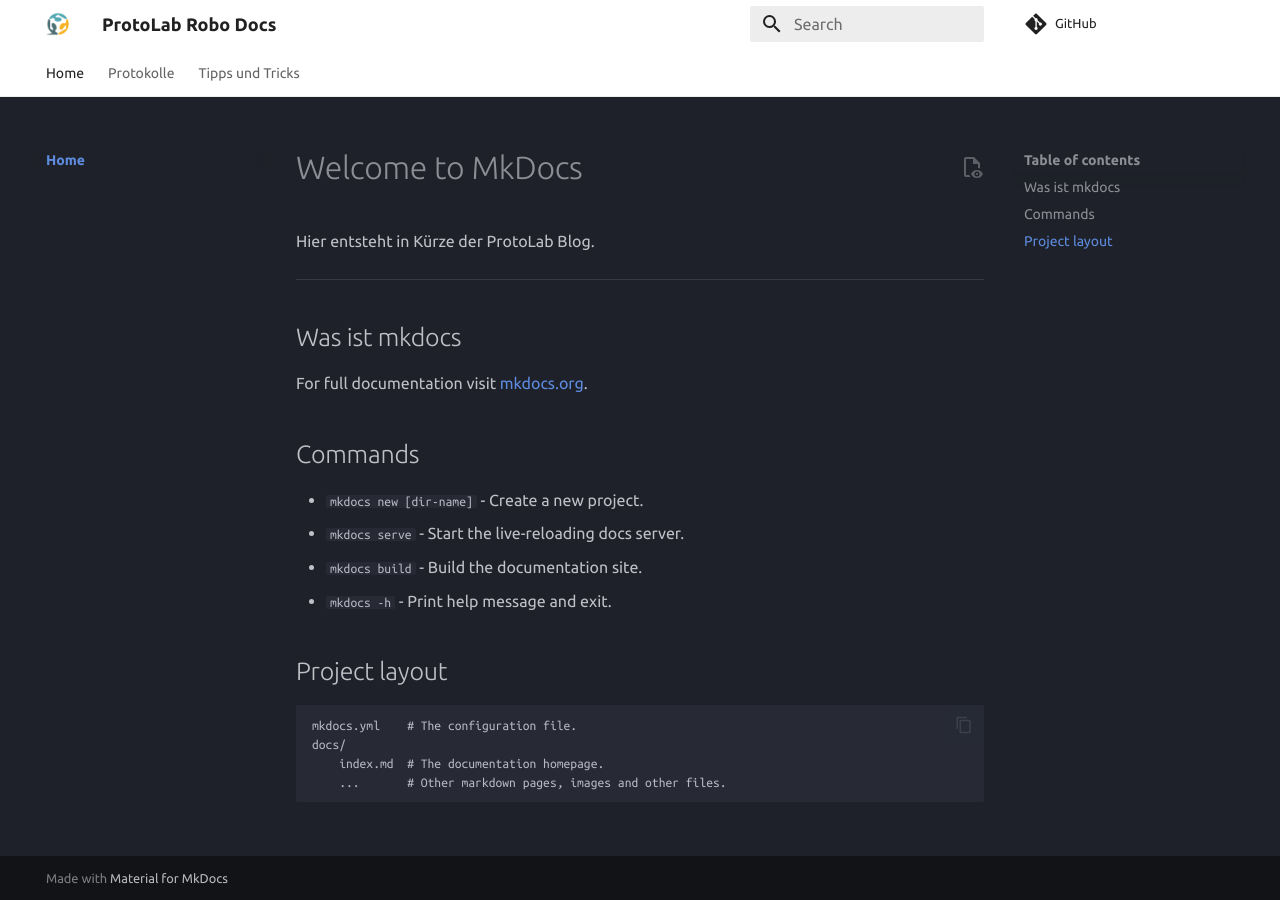
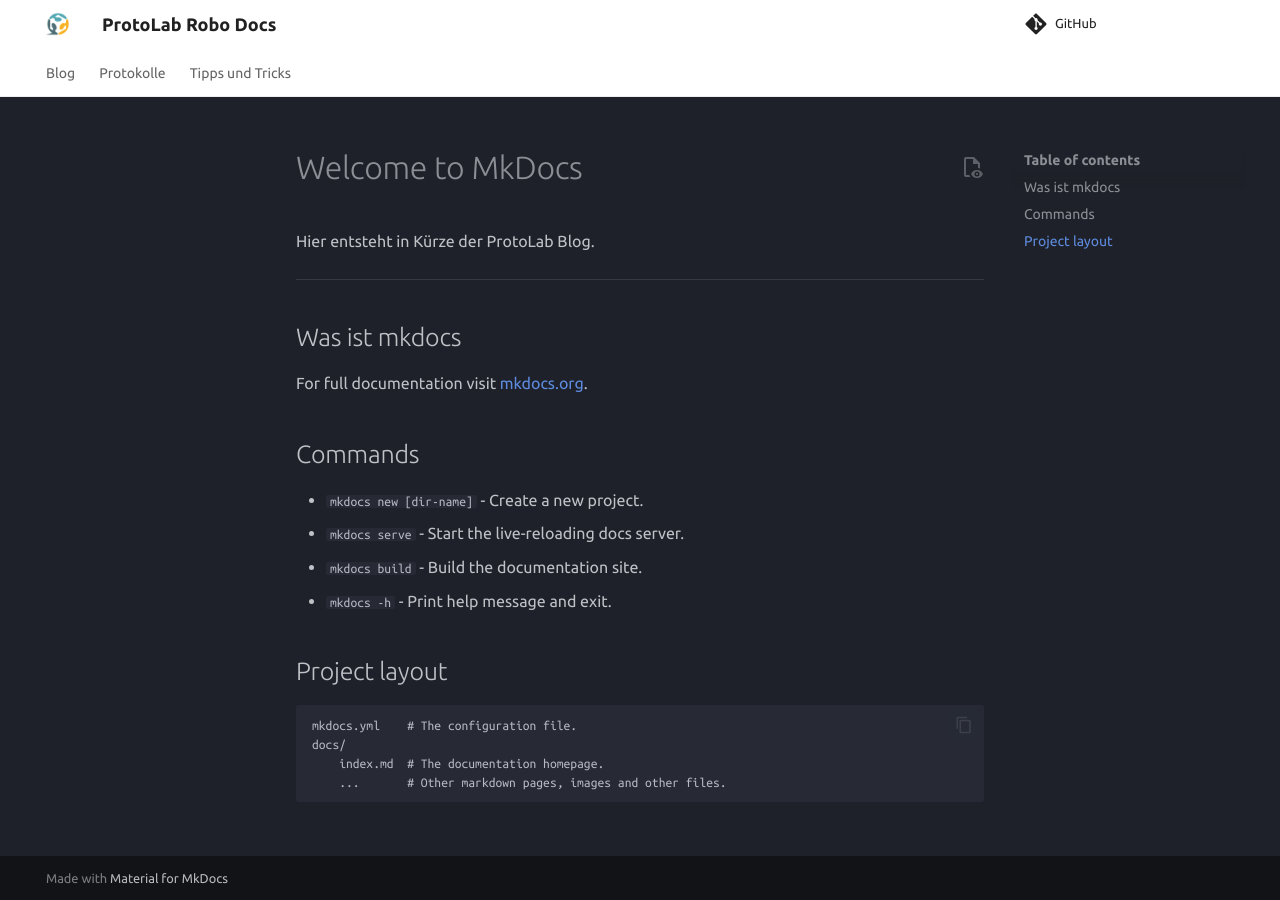
Before and after one commit to garagelab-dus/protolab-robo-docs, an MkDocs documentation site: the page built from docs/index.md, in a window 1280 px wide. Built offline with MkDocs 1.6.1 and Material for MkDocs 9.7.7, drawn with Linux system fonts in a browser that asks for light colours; comment, search, counter and statistics services are not loaded.

Commit message:
test Blog plugin

```diff
--- a/mkdocs.yml
+++ b/mkdocs.yml
@@ -23,8 +23,20 @@
   logo: images/garagelab.png
   favicon: images/garagelab.png
 #  favicon: images/favicon.png # create a favicon from logo
+# we have a blog plugin
+plugins:
+  - blog:
+      blog_post_author: "GarageLab e.V."
+      post_readtime_words_per_minute: 300
+
 markdown_extensions:
+  - attr_list
   - admonition
+  - pymdownx.emoji:
+      emoji_index: !!python/name:material.extensions.emoji.twemoji
+      emoji_generator: !!python/name:material.extensions.emoji.to_svg
+  - pymdownx.details
+  - pymdownx.superfences
   - pymdownx.keys
   - codehilite:
       guess_lang: false
@@ -36,8 +48,8 @@
 #      enabled: true
 #  - def_list
 nav:
-  - Home:
-    - index.md
+  - Blog:
+    - blog/index.md
   - Protokolle:
     - Protokolle/Backlog.md
     - Protokolle/ReadMe.md
```
Also changed, not shown: docs/blog/index.md (added, +3 -0 lines), docs/blog/posts/demo-post.md (added, +19 -0 lines), 1 other file.
